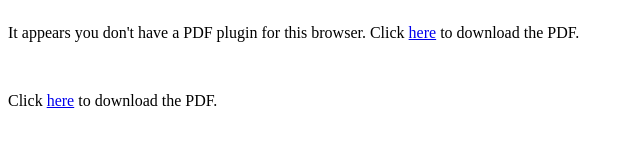
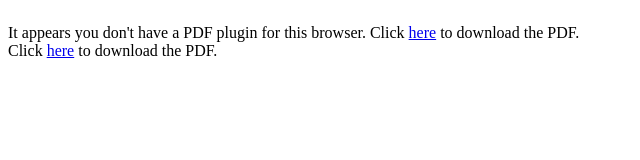
Before and after one commit to rickymangerie/rickymangerie.github.io, a plain HTML site: page resume/index.html in a window 1280 px wide. Shown: the whole page, without its empty margins (0-640 px from the left). Drawn offline with Linux system fonts and the light colour scheme.

Commit message:
Fix broken object container

```diff
--- a/resume/index.html
+++ b/resume/index.html
@@ -13,8 +13,6 @@
 
 <body>
 
-	<div
-
 	<object data="https://rickymangerie.github.io/resume/resume.pdf" type="application/pdf" style="position: absolute; height: 100%; width: 100%">
 		<p>It appears you don't have a PDF plugin for this browser.
     	Click <a href="https://rickymangerie.github.io/resume/resume.pdf" target="_blank">here</a> to download the PDF.</p>
```
